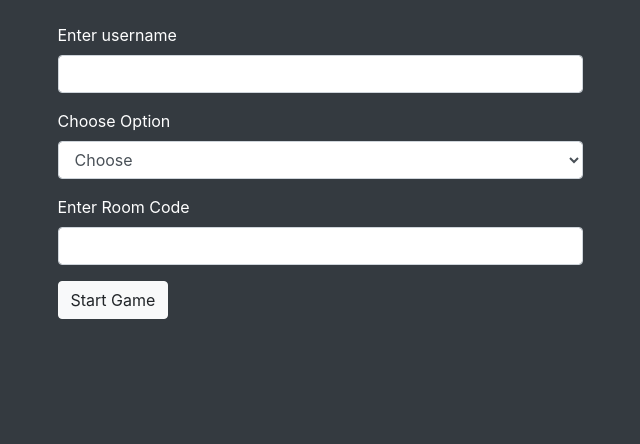
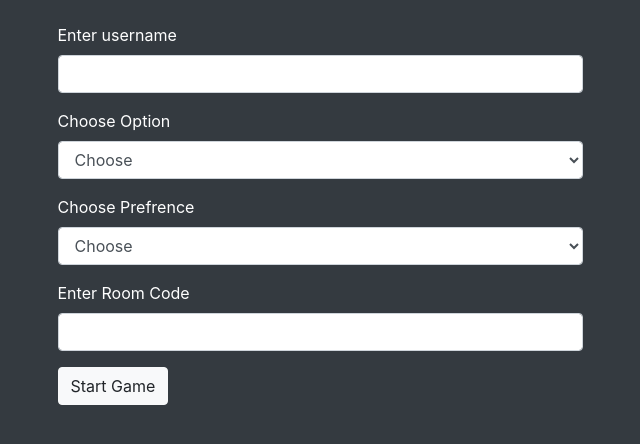
Before and after one commit to ash1602/TIA_TAC_toe-with-emailverification, a Django app: page / in a window 1280 px wide. Shown: the part 131-575 px from the top of the page, without its empty margins (320-960 px from the left). Run offline with Django 4.2, Linux system fonts and the light colour scheme; some libraries are stand-ins or nearby versions.

Commit message:
added prefrence option

```diff
--- a/game_app/models.py
+++ b/game_app/models.py
@@ -7,6 +7,7 @@ class Game(models.Model):
     game_creator = models.CharField(max_length=100)
     game_oppononet = models.CharField(max_length=100, blank=True, null=True)
     is_over = models.BooleanField(default=False)
+    prefrence = models.CharField(max_length=2, blank=True, null=True)
 
 
 class Room(models.Model):
--- a/game_app/templates/index.html
+++ b/game_app/templates/index.html
@@ -44,15 +44,15 @@
 
                         </select>
                     </div>
-                    <!-- <div class="col-md-12 form-group">
+                    <div class="col-md-12 form-group">
                         <label class="text-white">Choose Prefrence</label>
-                        <select class="form-control" name="Prefrence">
+                        <select class="form-control" name="prefrence">
                             <option>Choose</option>
                             <option value="X">X</option>
                             <option value="O">O</option>
 
                         </select>
-                    </div> -->
+                    </div>
 
                     <div class="col-md-12 form-group">
                         <label class="text-white">Enter Room Code</label>
--- a/game_app/views.py
+++ b/game_app/views.py
@@ -11,6 +11,8 @@ def home(request):
         username = request.POST.get('username')
         option = request.POST.get('option')
         room_code = request.POST.get('room_code')
+        prefrence = request.POST.get('prefrence')
+        print(prefrence)
         if option == '1':
             game = Game.objects.filter(room_code=room_code).first()
             if game is None:
@@ -24,23 +26,23 @@ def home(request):
             game.game_opponent = username
             game.save()
             print(room_code, username)
-            return redirect('/play/' + room_code + '?username='+username)
+            return redirect('/play/' + room_code + '?prefrence='+prefrence)
             # return redirect('/play/' + room_code + '?username='+username)
         else:
-            game = Game(game_creator=username, room_code=room_code)
+            game = Game(game_creator=username, room_code=room_code, prefrence=prefrence)
             game.save()
             room = Room(room=room_code)
             room.save()
             print(room_code, username)
-            return redirect('/play/' + room_code + '?username='+username)
+            return redirect('/play/' + room_code + '?prefrence='+prefrence)
     return render(request, "index.html")
 
 
 def playgame(request, room_code):
-    username = request.GET.get('username')
-    print(f"username is............{username}")
+    prefrence = request.GET.get('prefrence')
+    print(f"username is............{prefrence}")
     context = {
         "room_code": room_code,
-        'username': username
+        'username': prefrence
         }
     return render(request, "play.html", context)
```
Also changed, not shown: game_app/templates/play.html (+4 -8 lines), db.sqlite3, game_app/migrations/0006_game_prefrence.py (added).
